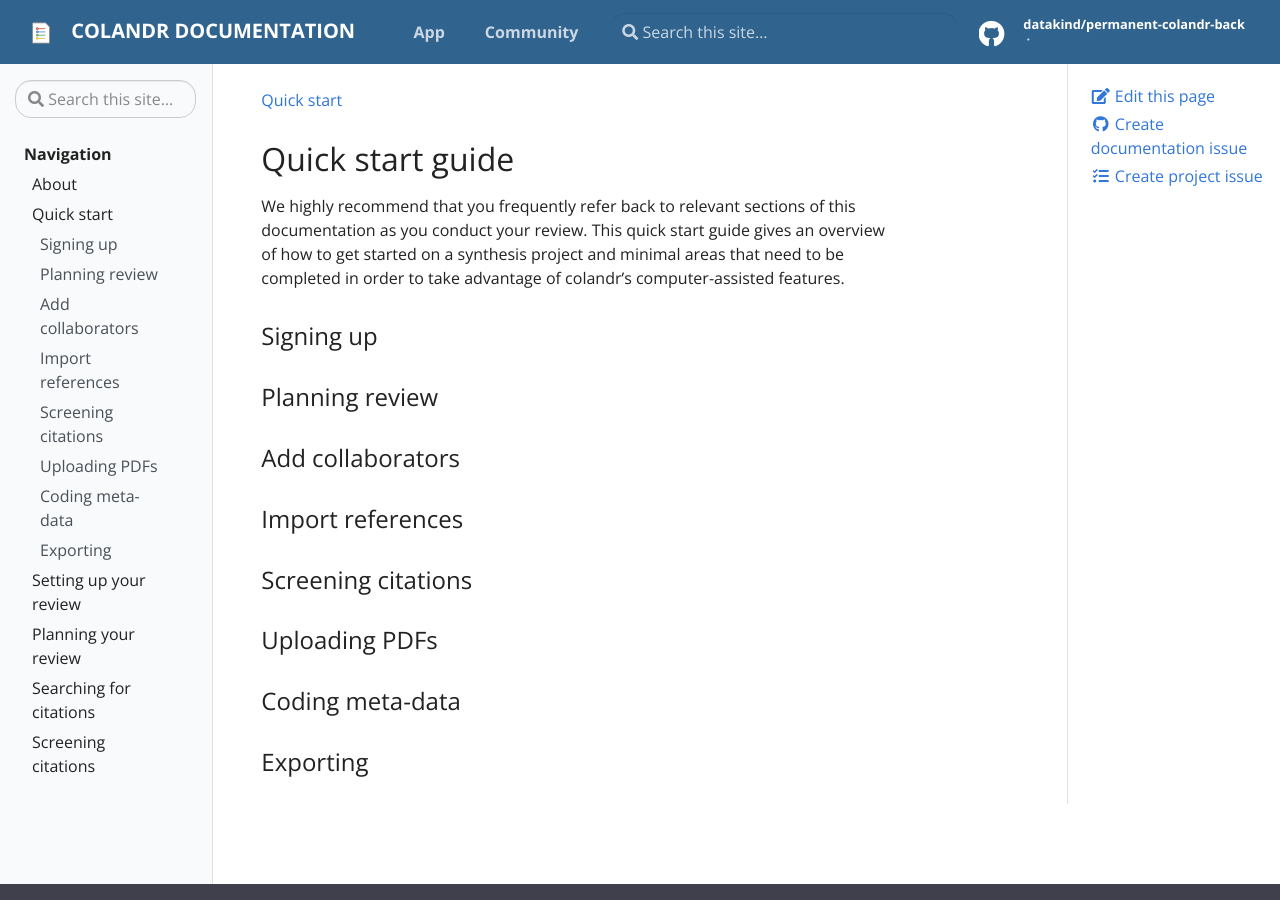
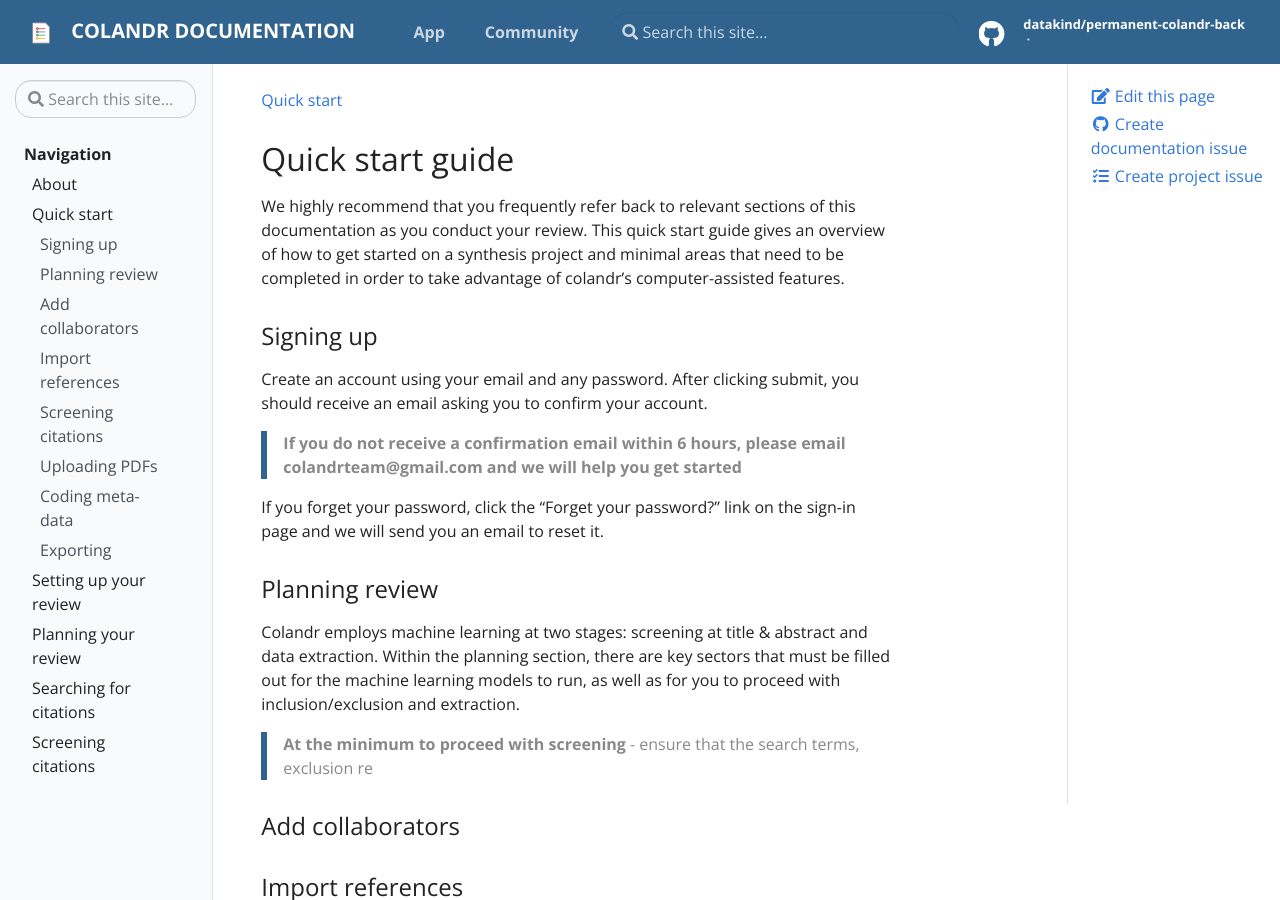
Before and after one commit to scheng87/colandr.github.io, a Jekyll site: the page built from pages/quick-start.md, in a window 1280 px wide and 900 px high. Built offline with Jekyll 4.4.1, drawn with Linux system fonts in a browser that asks for light colours.

```diff
--- a/pages/quick-start.md
+++ b/pages/quick-start.md
@@ -1,4 +1,5 @@
 ---
+
 title: Quick start
 permalink: /quick-start/
 ---
@@ -10,7 +11,17 @@ We highly recommend that you frequently refer back to relevant sections of this
 
 ### Signing up
 
+Create an account using your email and any password. After clicking submit, you should receive an email asking you to confirm your account.
+
+> **If you do not receive a confirmation email within 6 hours, please email colandrteam@gmail.com and we will help you get started**
+
+If you forget your password, click the "Forget your password?" link on the sign-in page and we will send you an email to reset it.
+
 ### Planning review
+
+Colandr employs machine learning at two stages: screening at title & abstract and data extraction. Within the planning section, there are key sectors that must be filled out for the machine learning models to run, as well as for you to proceed with inclusion/exclusion and extraction.
+
+> **At the minimum to proceed with screening** - ensure that the search terms, exclusion re
 
 ### Add collaborators
 
```
Also changed, not shown: index.md (+1 -1 lines).
